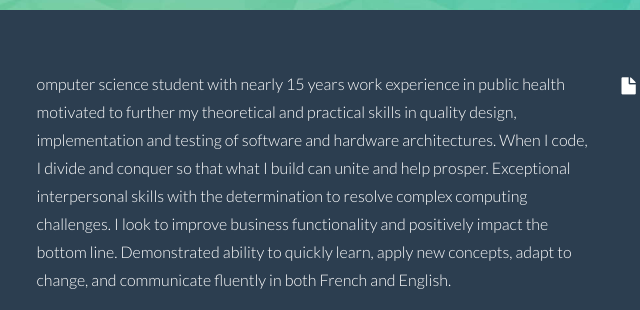
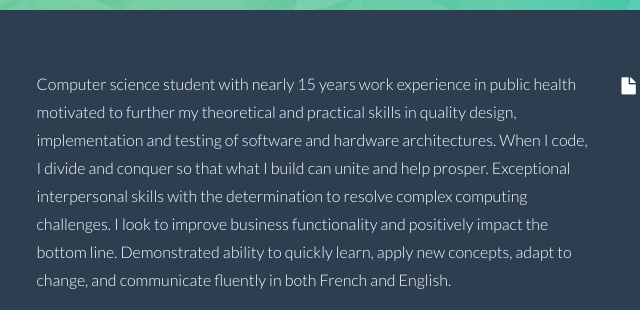
Before and after one commit to jpamphile/resume, a plain HTML site: page index.html in a window 1280 px wide. Shown: the part 490-800 px from the top of the page, 326-966 px from the left. Drawn offline with Linux system fonts and the light colour scheme; files that its build step writes are made by us from their sources; files whose address does not match are found by name.

Commit message:
Update index.html

```diff
--- a/index.html
+++ b/index.html
@@ -59,7 +59,7 @@
 				</div>
 				<div class="col-lg-6">
 					<!-- EDIT: about -->
-					<p>omputer science student with nearly 15 years work experience in public health motivated to further my theoretical and practical skills in quality design, implementation and testing of software and hardware architectures. When I code, I divide and conquer so that what I build can unite and help prosper. Exceptional interpersonal skills with the determination to resolve complex computing challenges. I look to improve business functionality and positively impact the bottom line.
+					<p>Computer science student with nearly 15 years work experience in public health motivated to further my theoretical and practical skills in quality design, implementation and testing of software and hardware architectures. When I code, I divide and conquer so that what I build can unite and help prosper. Exceptional interpersonal skills with the determination to resolve complex computing challenges. I look to improve business functionality and positively impact the bottom line.
 Demonstrated ability to quickly learn, apply new concepts, adapt to change, and communicate fluently in both French and English.</p>
 				</div>
 				<div class="col-lg-3">
```
